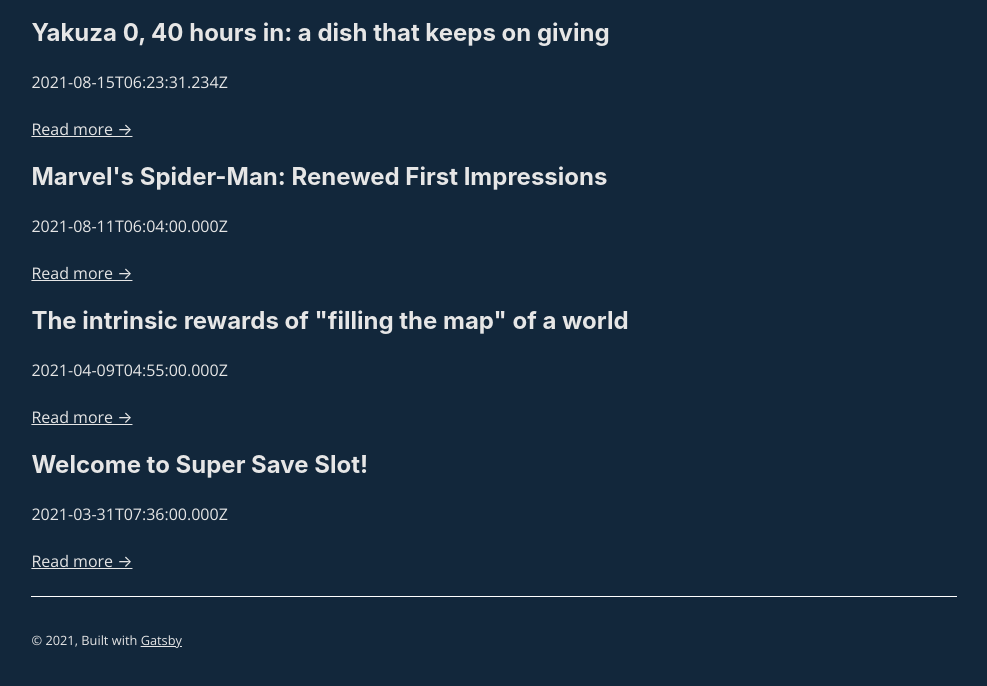
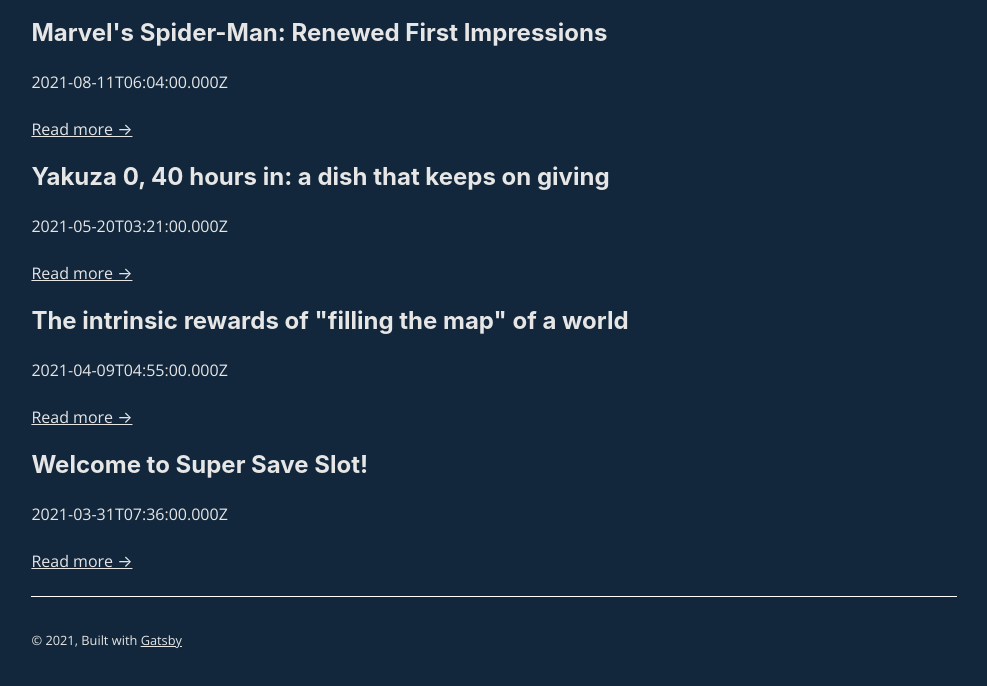
Before and after one commit to rxnaij/super-save-slot-blog, a Gatsby site: page /blog in a window 1280 px wide. Shown: the part 210-896 px from the top of the page, without its empty margins (146-1133 px from the left). Built offline with nearby package versions, Linux system fonts and the light colour scheme; Gatsby itself is replaced by a stand-in of ours.

Commit message:
Update blog post “yakuza-0-40-hours-in-a-dish-that-keeps-on-giving/index”

```diff
--- a/blog/yakuza-0-40-hours-in-a-dish-that-keeps-on-giving/index.md
+++ b/blog/yakuza-0-40-hours-in-a-dish-that-keeps-on-giving/index.md
@@ -1,6 +1,6 @@
 ---
 slug: yakuza-0-expectations-vs-reality
-date: 2021-08-15T06:23:31.234Z
+date: 2021-05-20T03:21:00.000Z
 title: "Yakuza 0, 40 hours in: a dish that keeps on giving"
 subtitle: Well-balanced, tasty, and still surprising 40 hours in
 coverphoto: https://assets1.ignimgs.com/2015/12/07/cabaretjpg-0d69bf.jpg
```
